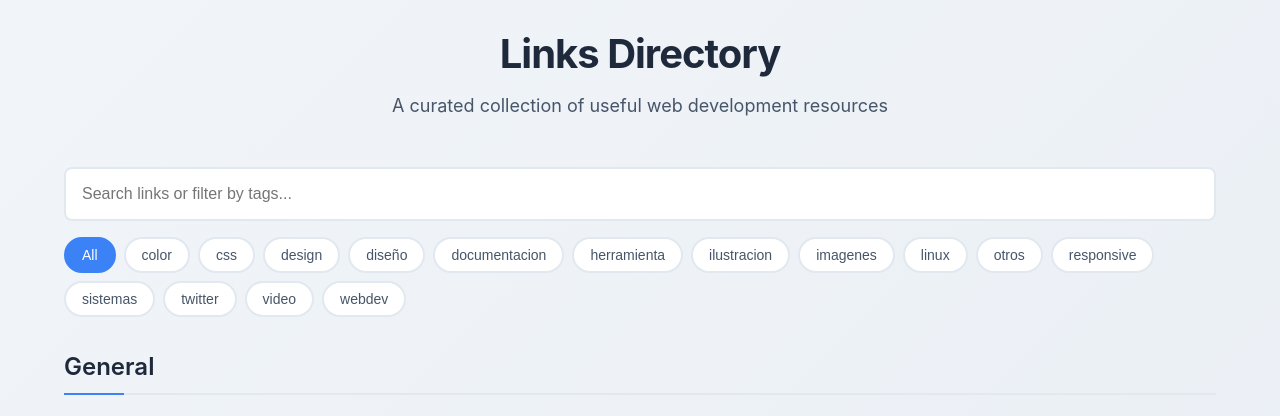
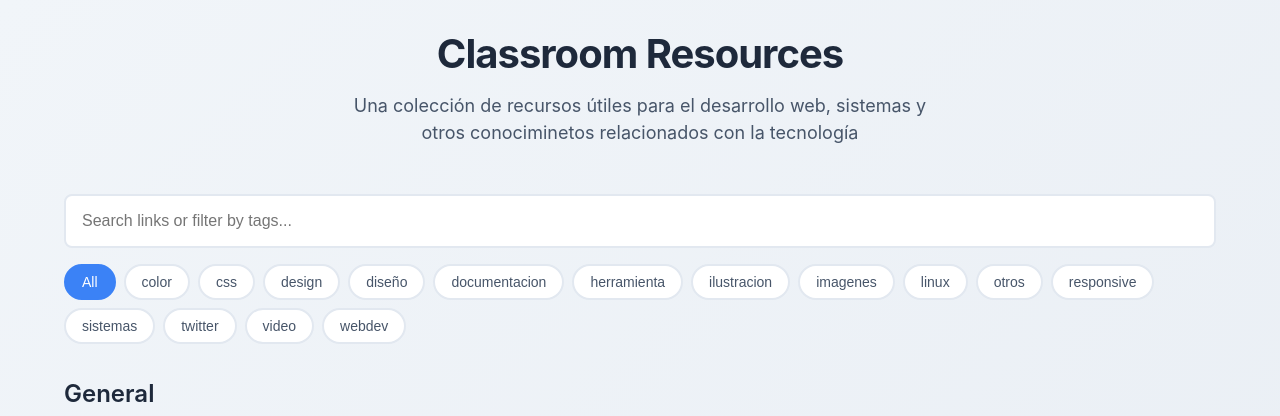
Before and after one commit to profmedd/profmedd.github.io, a plain HTML site: page index.html in a window 1280 px wide. Shown: the top 416 px of the page. Drawn offline with Linux system fonts and the light colour scheme; no server answers.

Commit message:
Revisión de texto y subida de icono

```diff
--- a/data.js
+++ b/data.js
@@ -170,7 +170,7 @@ const data =
         },
          {
             "url": "https://medium.com/design-bootcamp/dos-and-don-t-for-ui-design-7e5c86c71cac",
-            "description": "Consejos sobre que hacer y que no hacer en diseño web",
+            "description": "Consejos sobre qué hacer y qué no hacer en diseño web",
             "tags": ["diseño", "css"]
         },
          {
--- a/index.html
+++ b/index.html
@@ -2,17 +2,17 @@
 
 <head>
     <meta charset="UTF-8" />
-    <link rel="icon" type="image/svg+xml" href="/vite.svg" />
+    <link rel="icon" type="image/svg+xml" href="favicon.ico" />
     <meta name="viewport" content="width=device-width, initial-scale=1.0" />
-    <title>Links Directory</title>
+    <title>Classroom Resources</title>
     <link rel="stylesheet" href="style.css">
 </head>
 
 <body>
     <div id="app">
         <header class="header">
-            <h1>Links Directory</h1>
-            <p class="subtitle">A curated collection of useful web development resources</p>
+            <h1>Classroom Resources</h1>
+            <p class="subtitle">Una colección de recursos útiles para el desarrollo web, sistemas y otros conociminetos relacionados con la tecnología</p>
         </header>
 
         <div id="links-container">
```
Also changed, not shown: favicon.ico (added).
